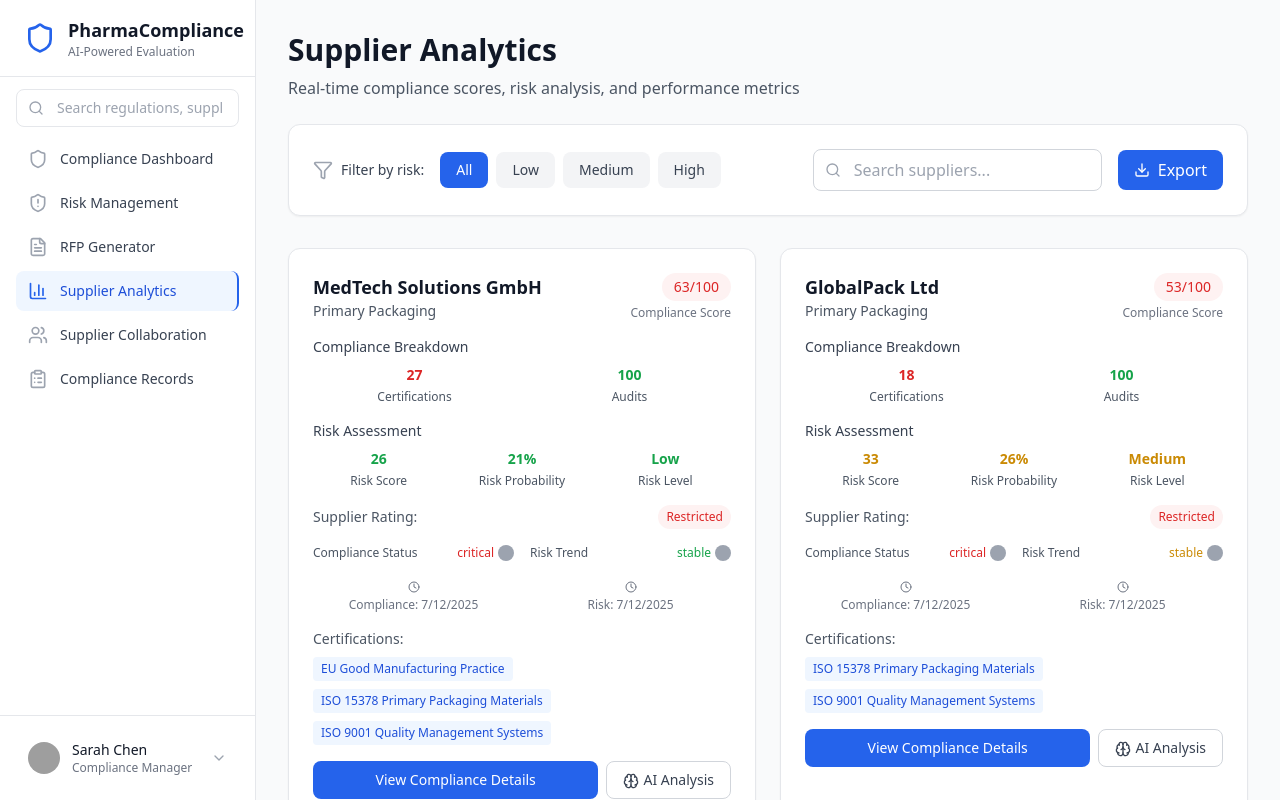
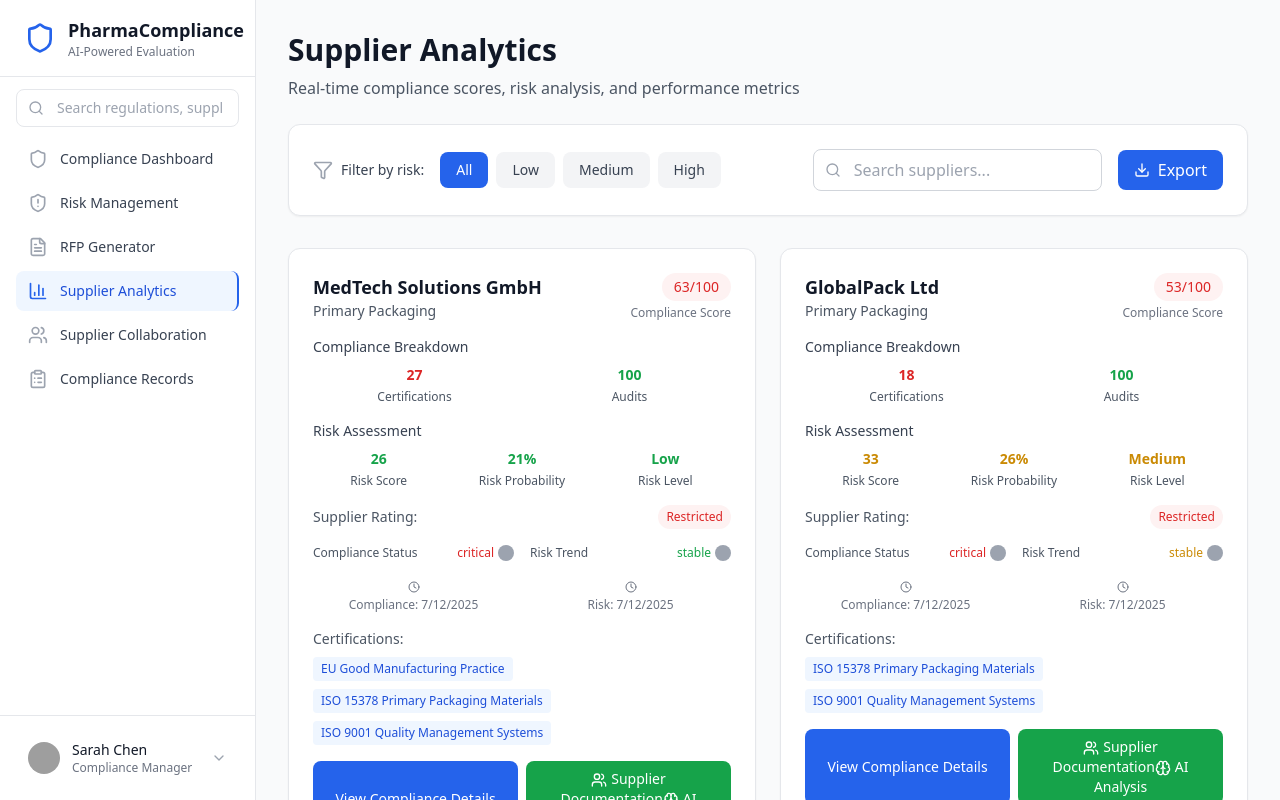
Before and after one commit to C2IHub/proCURE2, a React (Vite) app: page /supplier-scoring in a window 1280 px wide. Shown: the top 800 px of the page. Built offline with nearby package versions, Linux system fonts and the light colour scheme; grey boxes are pictures that could not be loaded.

Commit message:
Fix Supplier Card Navigation with Proper Buttons

```diff
--- a/src/pages/SupplierPortal.tsx
+++ b/src/pages/SupplierPortal.tsx
@@ -1,7 +1,11 @@
 import React, { useState } from 'react';
+import { useParams } from 'react-router-dom';
 import { Upload, Shield, MessageCircle, FileText, Clock, CheckCircle, AlertTriangle, Download, ArrowLeft } from 'lucide-react';
+import { useSupplier } from '../hooks/useApi';
 
 export default function SupplierPortal() {
+  const { id: supplierId } = useParams<{ id: string }>();
+  const { data: supplier } = useSupplier(supplierId || '');
   const [activeTab, setActiveTab] = useState('dashboard');
   const [uploadProgress, setUploadProgress] = useState(0);
 
@@ -114,11 +118,15 @@ export default function SupplierPortal() {
       <div className="bg-gradient-to-r from-blue-50 to-blue-100 rounded-xl p-6 mb-8">
         <div className="flex items-center justify-between">
           <div>
-            <h2 className="text-xl font-semibold text-gray-900 mb-2">Welcome, MedTech Solutions</h2>
-            <p className="text-gray-600">Packaging Materials Supplier • Member since 2019</p>
+            <h2 className="text-xl font-semibold text-gray-900 mb-2">
+              Welcome, {supplier?.name || 'Supplier'}
+            </h2>
+            <p className="text-gray-600">{supplier?.category || 'Supplier'} • Active Supplier</p>
           </div>
           <div className="text-right">
-            <div className="text-3xl font-bold text-blue-600 mb-1">{complianceStatus.overall}%</div>
+            <div className="text-3xl font-bold text-blue-600 mb-1">
+              {supplier?.complianceScore.overall || complianceStatus.overall}%
+            </div>
             <p className="text-sm text-gray-600">Overall Compliance Score</p>
           </div>
         </div>
--- a/src/pages/SupplierScoring.tsx
+++ b/src/pages/SupplierScoring.tsx
@@ -294,9 +294,11 @@ export default function SupplierScoring() {
                 View Compliance Details
               </button>
               <button
-                className="px-4 py-2 border border-gray-300 text-gray-700 rounded-lg hover:bg-gray-50 text-sm font-medium"
-                onClick={() => navigate(`/supplier/${supplier.id}/reasoning`)}
+                onClick={() => navigate(`/supplier/${supplier.id}/portal`)}
+                className="flex-1 px-4 py-2 bg-green-600 text-white rounded-lg hover:bg-green-700 text-sm font-medium"
               >
+                <Users className="h-4 w-4 mr-1 inline-block" />
+                Supplier Documentation
                 <Brain className="h-4 w-4 mr-1 inline-block" />
                 AI Analysis
               </button>
@@ -314,17 +316,6 @@ export default function SupplierScoring() {
           <p className="text-gray-600">Try adjusting your filters or search terms</p>
         </div>
       )}
-
-      {/* Documentation Access Button */}
-      <div className="mt-8 text-center">
-        <button
-          className="px-6 py-3 bg-green-600 text-white rounded-lg hover:bg-green-700 text-md font-medium inline-flex items-center"
-          onClick={() => navigate('/supplier-portal')}
-        >
-          <Users className="h-5 w-5 mr-2" />
-          Access Supplier Documentation
-        </button>
-      </div>
     </div>
   );
 }
```
